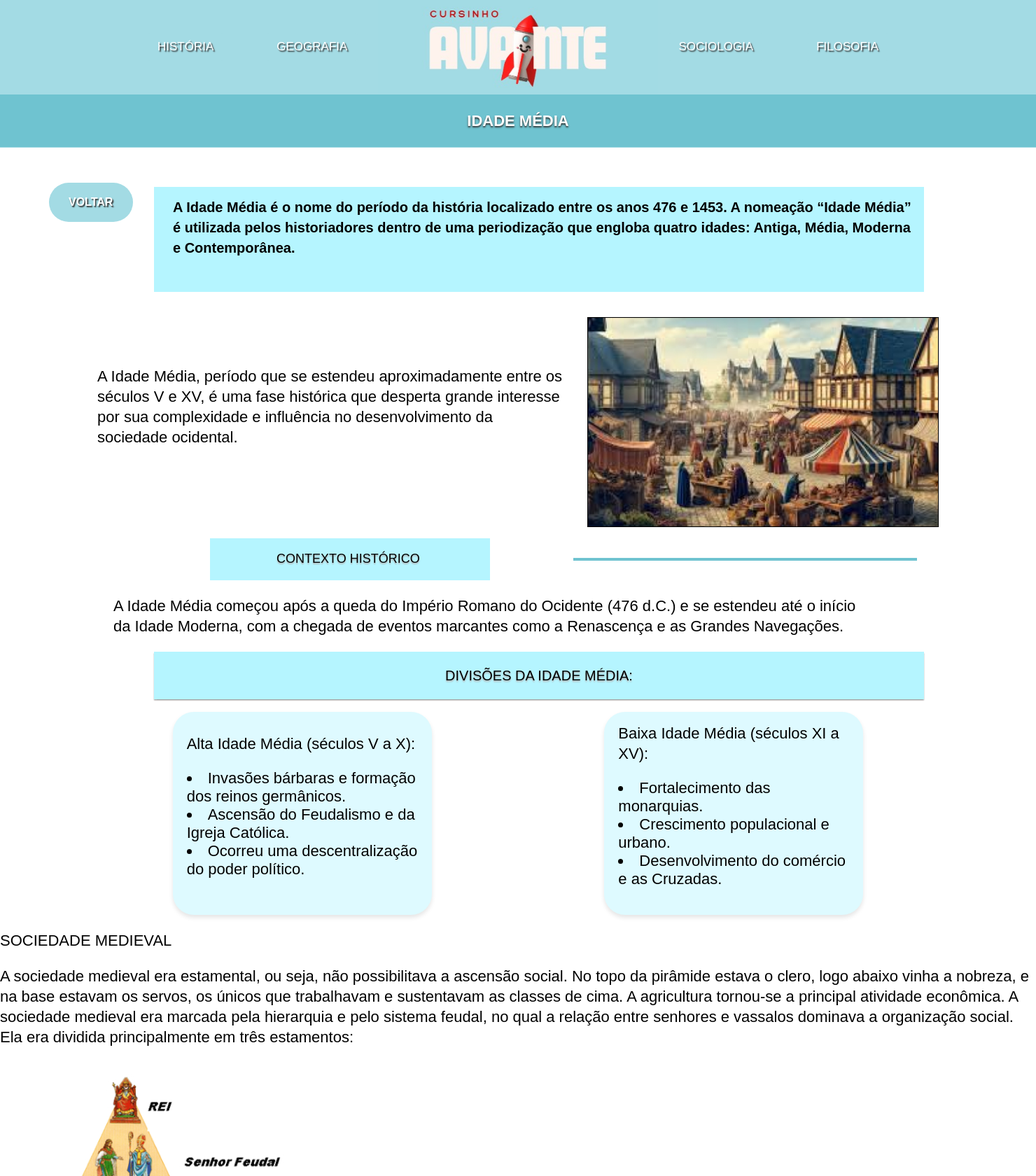
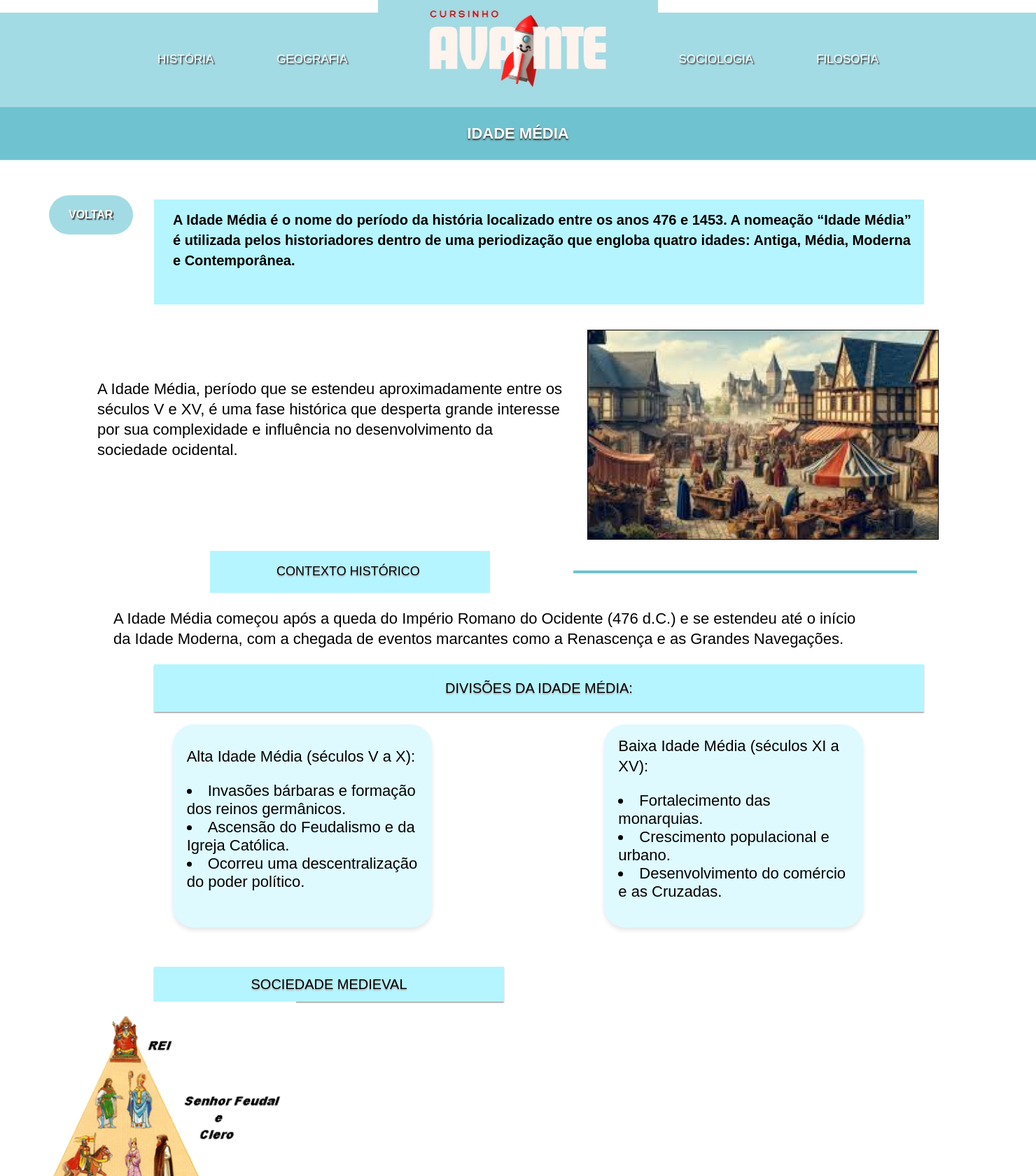
Before and after one commit to RyanHCR/Avante, a PHP site: page /Public/conteudos/historia/idademedia.php in a window 1480 px wide. Shown: the top 1680 px of the page at 70% size. Run offline with PHP 8.4, Linux system fonts and the light colour scheme.

Commit message:
idade media 2

```diff
--- a/Public/conteudos/historia/idademedia.php
+++ b/Public/conteudos/historia/idademedia.php
@@ -6,7 +6,7 @@
     <link rel="stylesheet" href="../../../Resources/css/index.css">
     <link rel="stylesheet" href="../../../Resources/css/historia/idademedia.css">
 </head>
-<body>
+<br>
 
 <header class="header">
     <div class="left-buttons">
@@ -60,10 +60,13 @@
          <li>Fortalecimento das monarquias.</li> <li>Crescimento populacional e urbano. </li> <li>Desenvolvimento do comércio e as Cruzadas.</li></p>
     </div>
 </div>
-    <p>SOCIEDADE MEDIEVAL</p>
+<br></br>
+<div class="box4">
+    <p class="text7">SOCIEDADE MEDIEVAL</p>
+</div>
+<img src="../../../Resources/images/piramide1.jpg">
+    <p class="text8">A sociedade medieval era estamental, ou seja, não possibilitava a ascensão social. No topo da pirâmide estava o clero, logo abaixo vinha a nobreza, e na base estavam os servos, os únicos que trabalhavam e sustentavam as classes de cima. A agricultura tornou-se a principal atividade econômica. A sociedade medieval era marcada pela hierarquia e pelo sistema feudal, no qual a relação entre senhores e vassalos dominava a organização social. Ela era dividida principalmente em três estamentos:</p>
 
-    <p>A sociedade medieval era estamental, ou seja, não possibilitava a ascensão social. No topo da pirâmide estava o clero, logo abaixo vinha a nobreza, e na base estavam os servos, os únicos que trabalhavam e sustentavam as classes de cima. A agricultura tornou-se a principal atividade econômica. A sociedade medieval era marcada pela hierarquia e pelo sistema feudal, no qual a relação entre senhores e vassalos dominava a organização social. Ela era dividida principalmente em três estamentos:</p>
-    <img src="../../../Resources/images/piramide1.jpg">
     <p>Clero: Responsável pela vida religiosa e espiritual, tinha grande influência política e social.</p>
     <p>Nobreza: Proprietários de terras que detinham poder militar e econômico.</p>
     <p>Camponeses: A maior parte da população, vivendo sob a tutela dos senhores feudais e trabalhando nas terras em troca de proteção.</p>
```
